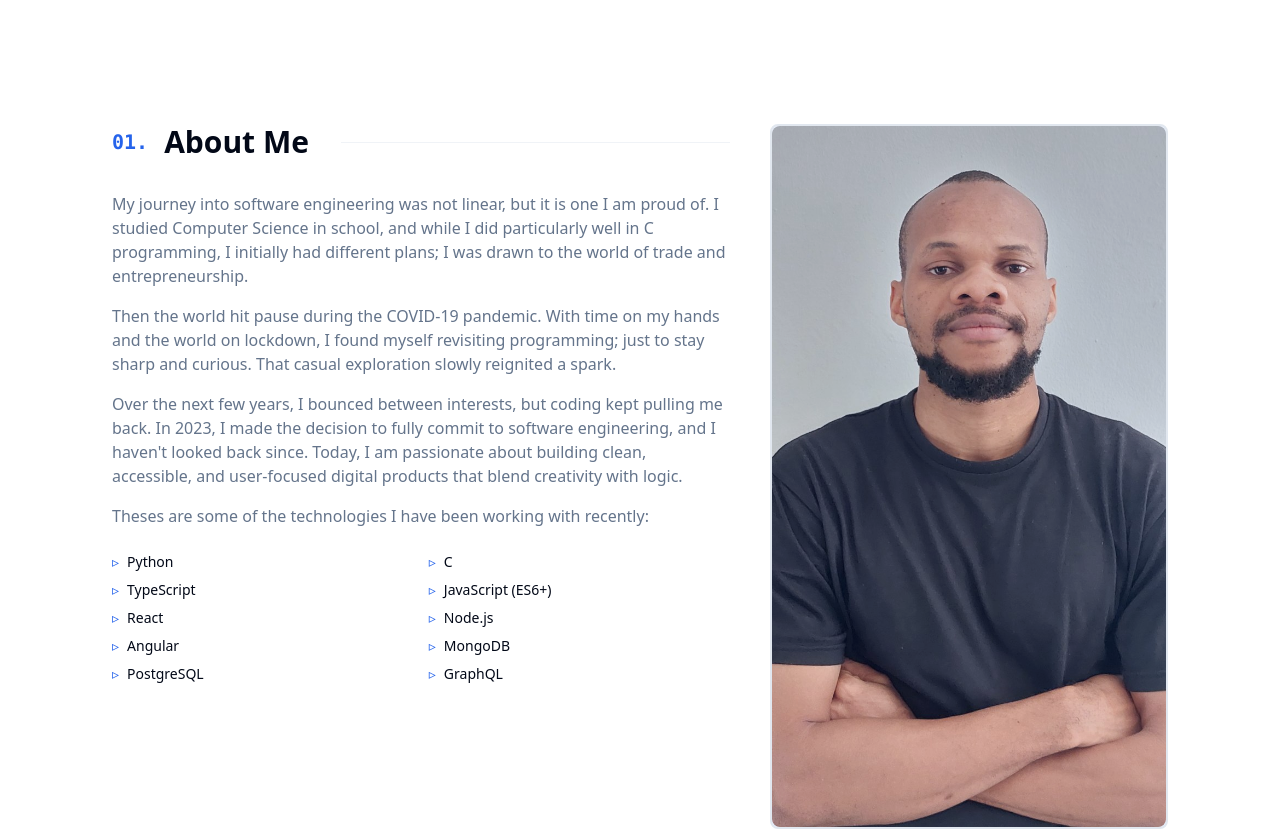
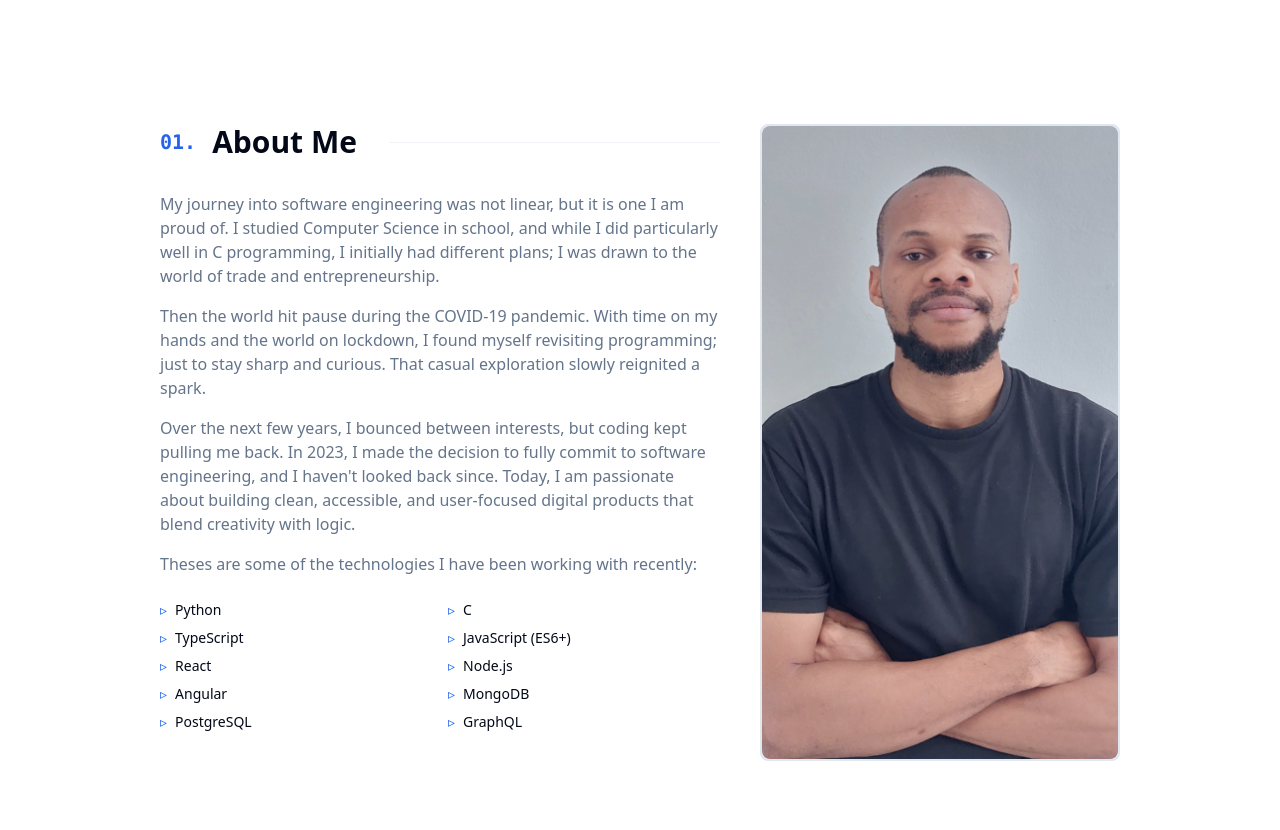
Before and after one commit to luckys-lnz/luckys-portfolio, a Next.js app: page / in a window 1280 px wide. Shown: the part 800-1630 px from the top of the page. Built offline with nearby package versions, Linux system fonts and the light colour scheme; a web font is replaced by a local one.

Commit message:
Update AboutSection component to set max width and z-index for container

```diff
--- a/components/about-section.tsx
+++ b/components/about-section.tsx
@@ -43,7 +43,7 @@ export function AboutSection() {
 
   return (
     <section id="about" className="py-20 md:px-20 md:py-32 relative">
-      <div className="container">
+      <div className="container max-w-screen-lg relative z-10">
         <motion.div
           ref={ref}
           initial="hidden"
```
